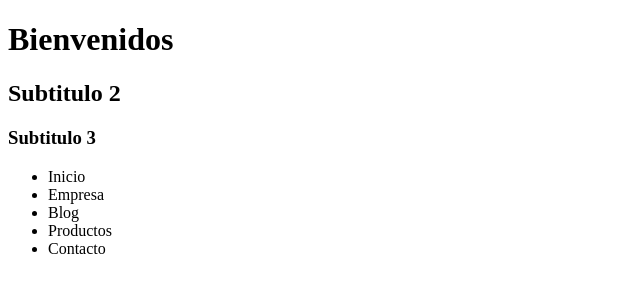
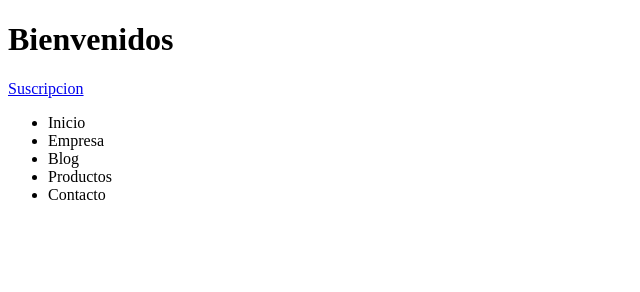
Before and after one commit to Santiago2007-arch/proyecto1, a plain HTML site: page index.html in a window 1280 px wide. Shown: the whole page, without its empty margins (0-640 px from the left). Drawn offline with Linux system fonts and the light colour scheme.

Commit message:
Agregado link a suscripcion en index

```diff
--- a/index.html
+++ b/index.html
@@ -8,8 +8,7 @@
   <body>
     <h1>Bienvenidos</h1>
     <!-- bug arreglado con el id #123 -->
-    <h2>Subtitulo 2</h2>
-    <h3>Subtitulo 3</h3>
+    <a href="suscripcion.html">Suscripcion</a>
     <div class="navegacion">
       <ul>
         <li>Inicio</li>
```
